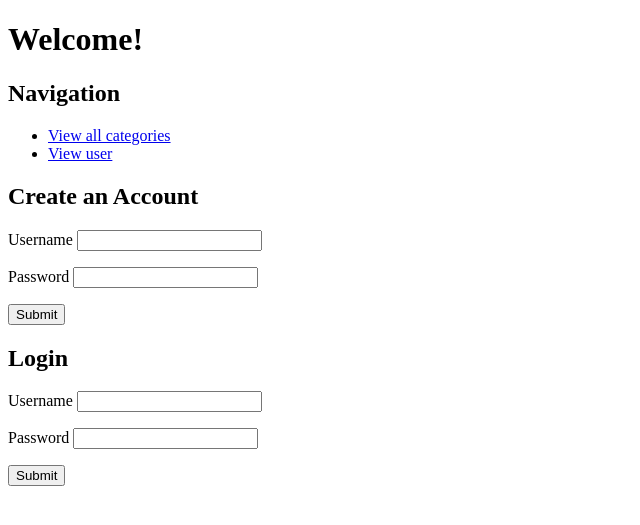
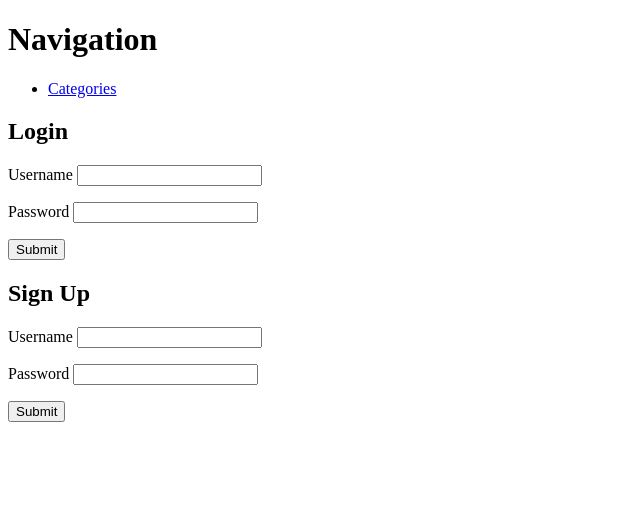
Before and after one commit to herkang/community-directory, a Flask app: page / in a window 1280 px wide. Shown: the top 525 px of the page, without its empty margins (0-640 px from the left). Run offline with Flask 2, Linux system fonts and the light colour scheme.

Commit message:
Update namings

```diff
--- a/templates/homepage.html
+++ b/templates/homepage.html
@@ -2,29 +2,11 @@
 {% block title %}Community Resource Directory{% endblock %}
 
 {% block body %}
-  <h1>Welcome!</h1>
 
-  <h2>Navigation</h2>
+  <h1>Navigation</h1>
   <ul>
-    <li><a href="/categories">View all categories</a></li>
-    <li><a href="/user">View user</a></li>
-
+    <li><a href="/categories">Categories</a></li>
   </ul>
-
-  <h2>Create an Account</h2>
-  <form action="/user" method="POST">
-    <p>
-      Username <input type="text" name="username">
-    </p>
-
-    <p>
-      Password <input type="password" name="password">
-    </p>
-
-    <p>
-      <input type="submit">
-    </p>
-  </form>
 
   <h2>Login</h2>
   <form action="/login" method="POST">
@@ -40,4 +22,20 @@
       <input type="submit">
     </p>
   </form>
+
+  <h2>Sign Up</h2>
+  <form action="/user" method="POST">
+    <p>
+      Username <input type="text" name="username">
+    </p>
+
+    <p>
+      Password <input type="password" name="password">
+    </p>
+
+    <p>
+      <input type="submit">
+    </p>
+  </form>
+
 {% endblock %}
```
